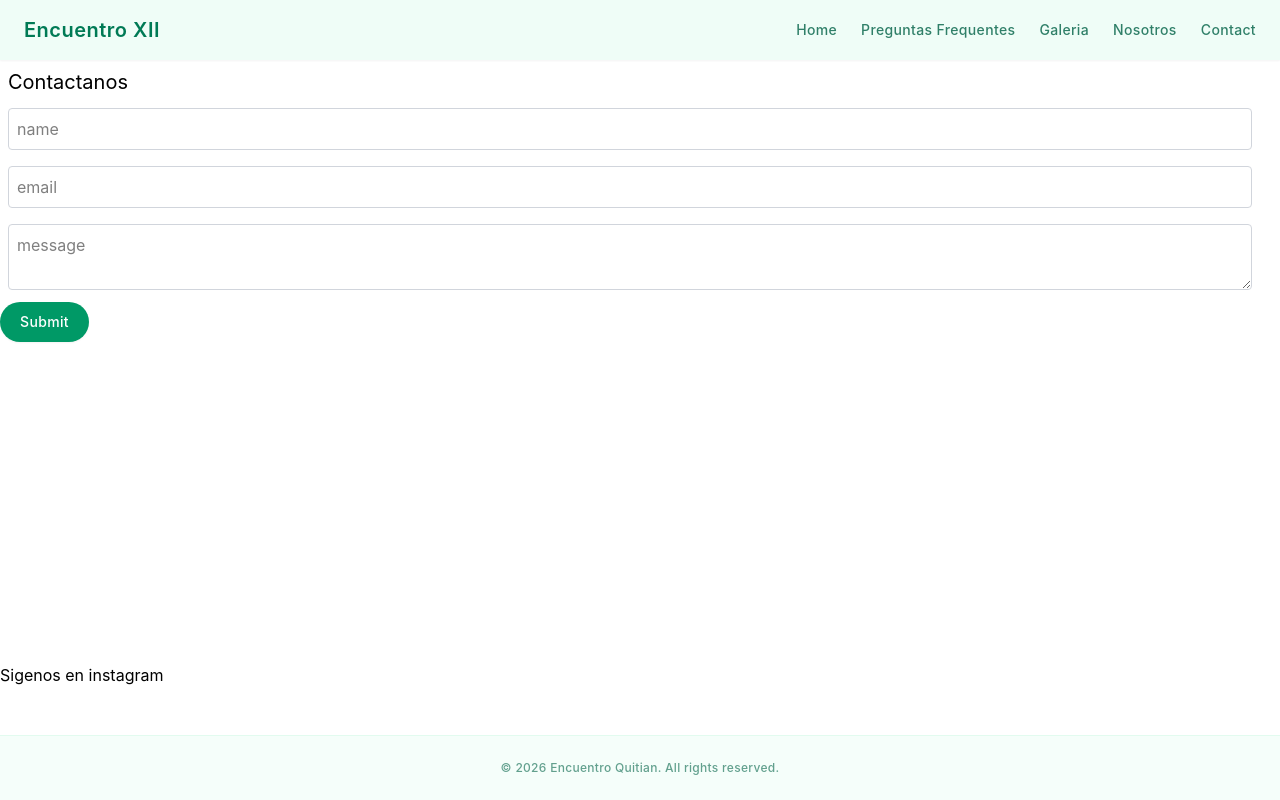
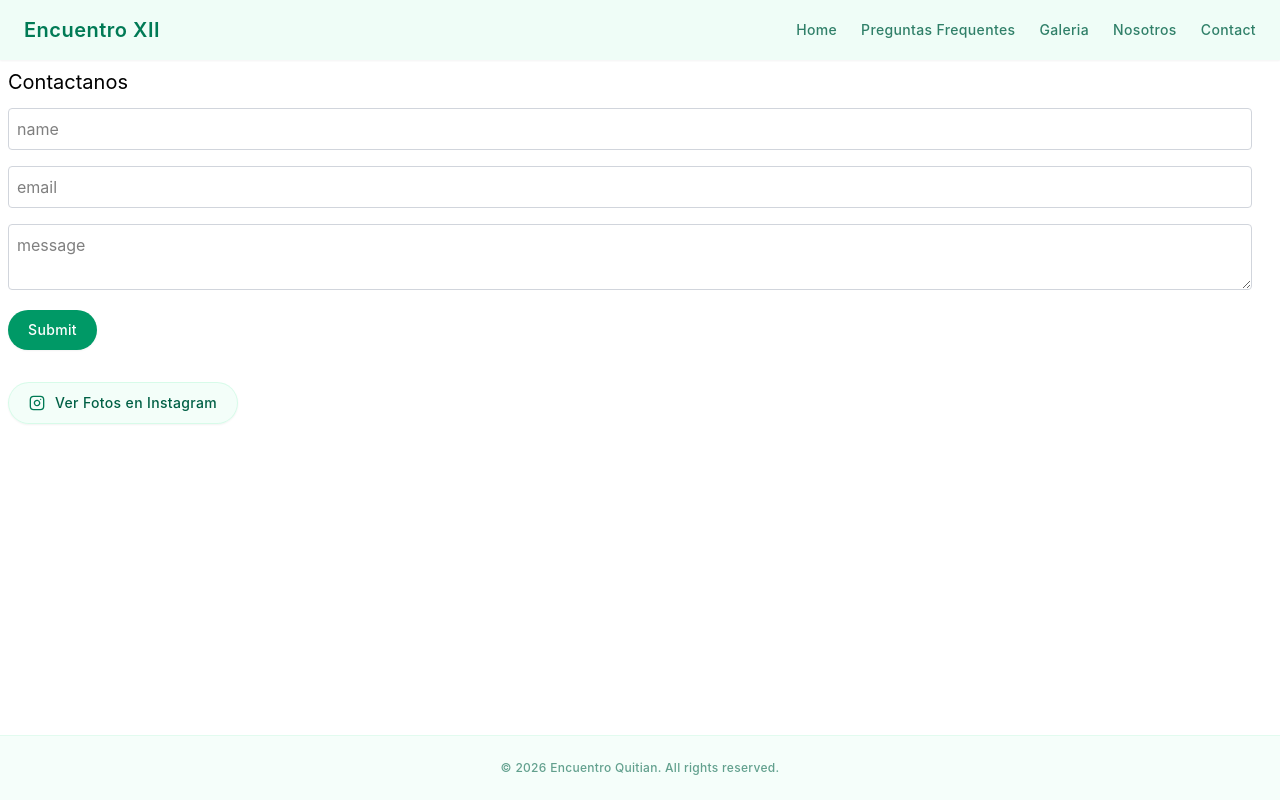
Before and after one commit to gquitian-design/encuentro_site, a React (Vite) app: page /contact in a window 1280 px wide. Built offline with nearby package versions, Linux system fonts and the light colour scheme.

Commit message:
made the insta button

```diff
--- a/src/pages/ContactPage.jsx
+++ b/src/pages/ContactPage.jsx
@@ -48,14 +48,36 @@ function ContactPage() {
 
                     <button
                         type='submit'
-                        className='w-fit px-5 py-2.5 bg-emerald-600 hover:bg-emerald-500 text-white text-sm font-medium rounded-full shadow-xs transition-all font-sans tracking-wide antialiased'
+                        className='m-2 w-fit px-5 py-2.5 bg-emerald-600 hover:bg-emerald-500 text-white text-sm font-medium rounded-full shadow-xs transition-all font-sans tracking-wide antialiased'
                     >Submit
                     </button>
                 </form>
-            </div>
 
-            <div>
-                Sigenos en instagram
+                <div className="m-2 pt-4 flex justify-center md:justify-start">
+                    <a
+                        href="https://www.instagram.com/encuentrofamiliagarzon/"
+                        target="_blank"
+                        rel="noopener noreferrer"
+                        className="inline-flex items-center gap-2.5 px-5 py-2.5 bg-emerald-50/60 hover:bg-white text-emerald-800 hover:text-transparent hover:bg-clip-text hover:bg-gradient-to-r hover:from-[#f9ce34] hover:via-[#ee2a7b] hover:to-[#6228d7] text-sm font-medium rounded-full border border-emerald-100/80 hover:border-pink-300 shadow-xs hover:shadow-md transition-all duration-300 font-sans tracking-wide antialiased group"
+                    >
+                        <svg
+                            xmlns="http://www.w3.org/2000/svg"
+                            viewBox="0 0 24 24"
+                            fill="none"
+                            stroke="currentColor"
+                            strokeWidth="2"
+                            strokeLinecap="round"
+                            strokeLinejoin="round"
+                            className="w-4 h-4 text-emerald-700 group-hover:text-[#ee2a7b] transition-colors duration-300"
+                        >
+                            <rect width="20" height="20" x="2" y="2" rx="5" ry="5" />
+                            <path d="M16 11.37A4 4 0 1 1 12.63 8 4 4 0 0 1 16 11.37z" />
+                            <line x1="17.5" x2="17.51" y1="6.5" y2="6.5" />
+                        </svg>
+
+                            <span>Ver Fotos en Instagram</span>
+                    </a>
+                </div>
             </div>
 
             <Footer />
```
